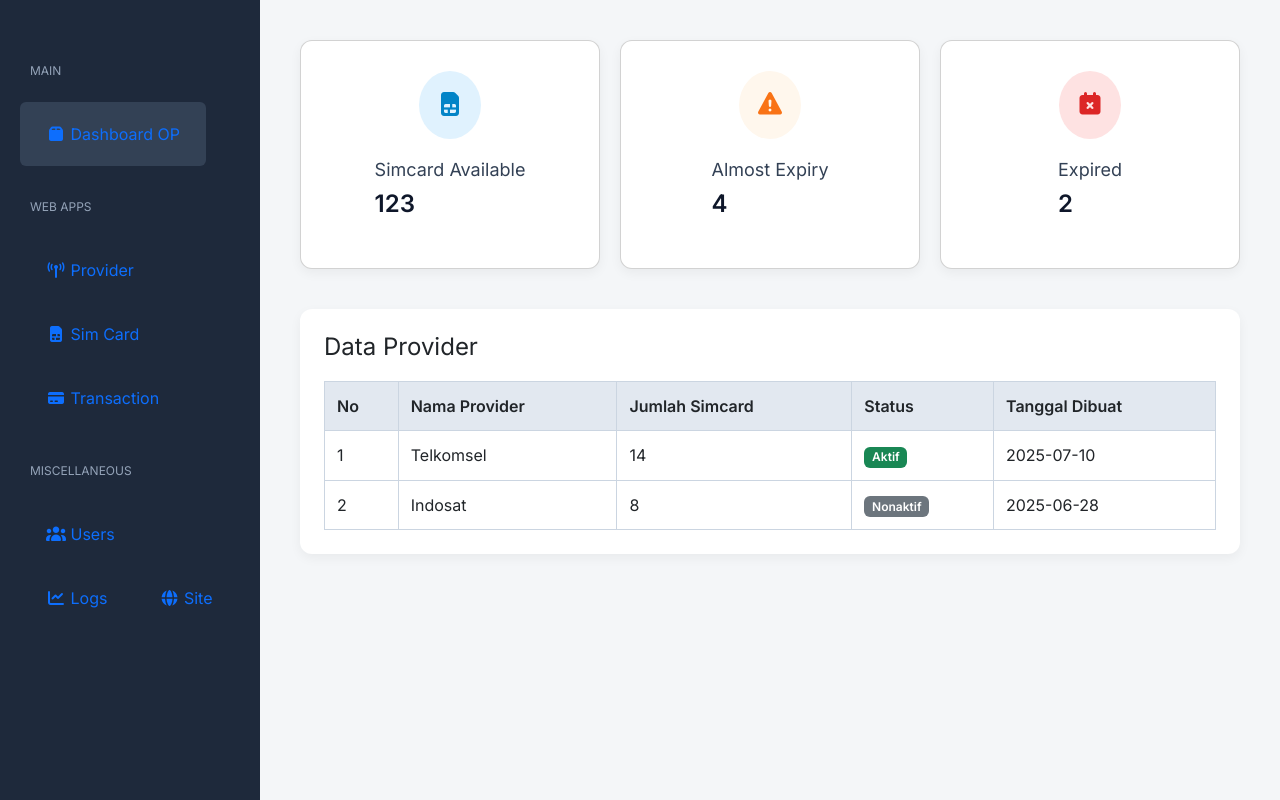
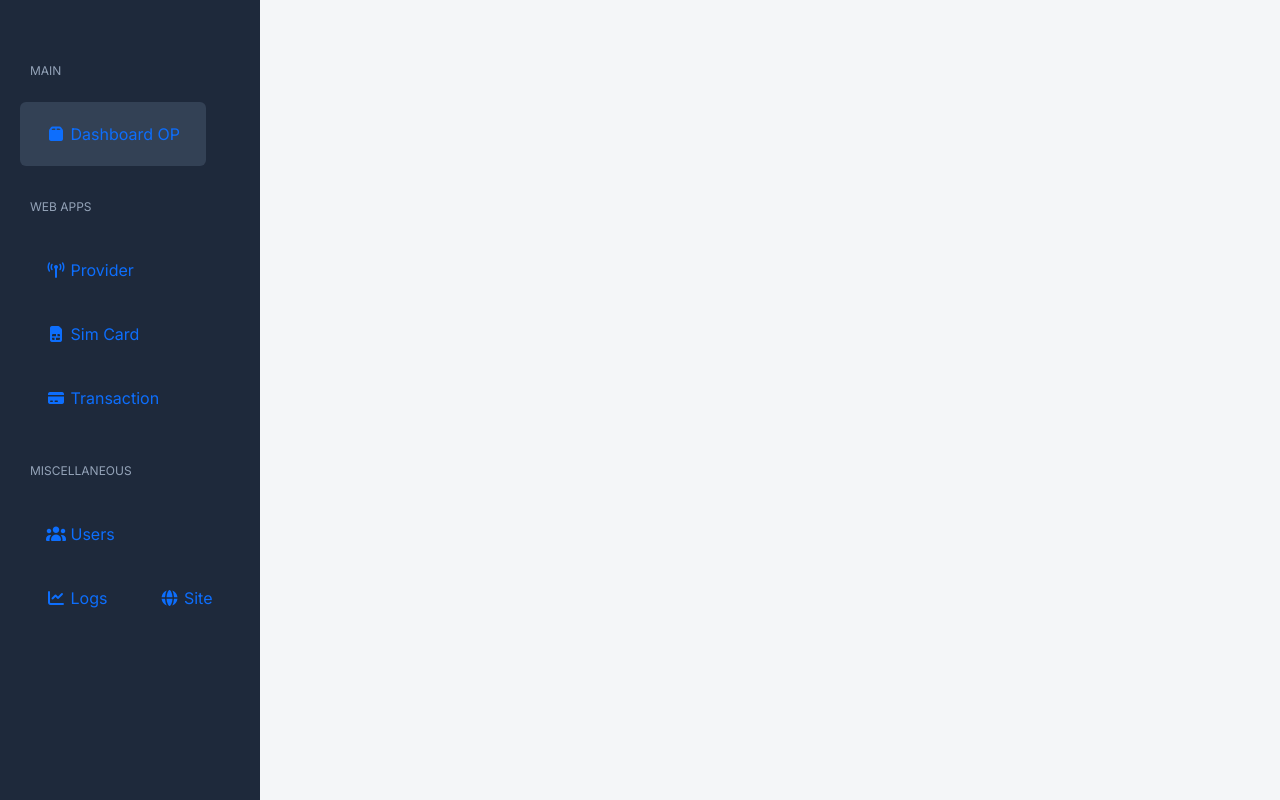
Before and after one commit to Wllyf1102/DataSimcard, a plain HTML site: page index.html in a window 1280 px wide. Drawn offline with nearby package versions, Linux system fonts and the light colour scheme.

Commit message:
Update index.html

```diff
--- a/index.html
+++ b/index.html
@@ -137,107 +137,48 @@
     <ul class="nav" id="mainMenu">
       <li class="nav-item nav-category">Main</li>
       <li class="nav-item active">
-        <a href="#" class="nav-link">
+        <a href="#" class="nav-link" onclick="showDashboard()">
           <i class="fas fa-box"></i> <span class="link-title">Dashboard OP</span>
         </a>
       </li>
 
       <li class="nav-item nav-category">Web Apps</li>
       <li class="nav-item">
-        <a href="#" class="nav-link">
+        <a href="#" class="nav-link" onclick="showProvider()">
           <i class="fas fa-broadcast-tower"></i> <span class="link-title">Provider</span>
         </a>
       </li>
       <li class="nav-item">
-        <a href="#" class="nav-link">
+        <a href="#" class="nav-link" onclick="showSimCard()">
           <i class="fas fa-sim-card"></i> <span class="link-title">Sim Card</span>
         </a>
       </li>
       <li class="nav-item">
-        <a href="#" class="nav-link">
+        <a href="#" class="nav-link" onclick="showTransaction()">
           <i class="fas fa-credit-card"></i> <span class="link-title">Transaction</span>
         </a>
       </li>
 
       <li class="nav-item nav-category">Miscellaneous</li>
       <li class="nav-item">
-        <a href="#" class="nav-link">
+        <a href="#" class="nav-link" onclick="showUsers()">
           <i class="fas fa-users"></i> <span class="link-title">Users</span>
         </a>
       </li>
       <li class="nav-item">
-        <a href="#" class="nav-link">
+        <a href="#" class="nav-link" onclick="showLogs()">
           <i class="fas fa-chart-line"></i> <span class="link-title">Logs</span>
         </a>
       </li>
       <li class="nav-item">
-        <a href="#" class="nav-link">
+        <a href="#" class="nav-link" onclick="showSite()">
           <i class="fas fa-globe"></i> <span class="link-title">Site</span>
         </a>
       </li>
     </ul>
   </div>
   <div class="main">
-    <div class="dashboard-cards">
-      <div class="card">
-        <div class="card-icon">
-          <i class="fas fa-sim-card"></i>
-        </div>
-        <div class="card-content">
-          <h3>Simcard Available</h3>
-          <p id="simcard-available">123</p>
-        </div>
-      </div>
-      <div class="card">
-        <div class="card-icon" style="background-color:#fff7ed;color:#f97316;">
-          <i class="fas fa-exclamation-triangle"></i>
-        </div>
-        <div class="card-content">
-          <h3>Almost Expiry</h3>
-          <p id="simcard-almost">4</p>
-        </div>
-      </div>
-      <div class="card">
-        <div class="card-icon" style="background-color:#fee2e2;color:#dc2626;">
-          <i class="fas fa-calendar-times"></i>
-        </div>
-        <div class="card-content">
-          <h3>Expired</h3>
-          <p id="simcard-expired">2</p>
-        </div>
-      </div>
-    </div>
-
-    <div class="table-container">
-      <h4 class="mb-3">Data Provider</h4>
-      <table>
-        <thead>
-          <tr>
-            <th>No</th>
-            <th>Nama Provider</th>
-            <th>Jumlah Simcard</th>
-            <th>Status</th>
-            <th>Tanggal Dibuat</th>
-          </tr>
-        </thead>
-        <tbody>
-          <tr>
-            <td>1</td>
-            <td>Telkomsel</td>
-            <td>14</td>
-            <td><span class="badge bg-success">Aktif</span></td>
-            <td>2025-07-10</td>
-          </tr>
-          <tr>
-            <td>2</td>
-            <td>Indosat</td>
-            <td>8</td>
-            <td><span class="badge bg-secondary">Nonaktif</span></td>
-            <td>2025-06-28</td>
-          </tr>
-        </tbody>
-      </table>
-    </div>
+    <!-- Konten utama tetap di sini -->
   </div>
 </body>
 </html>
```
